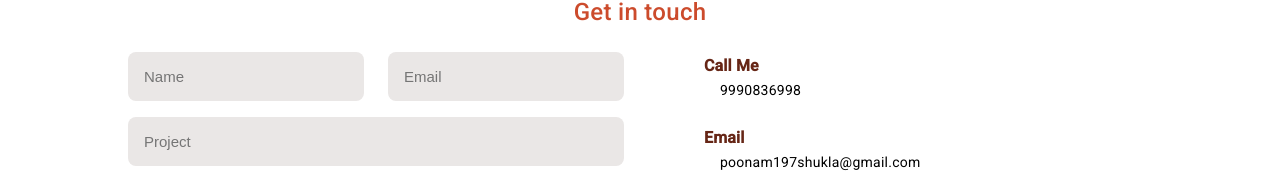
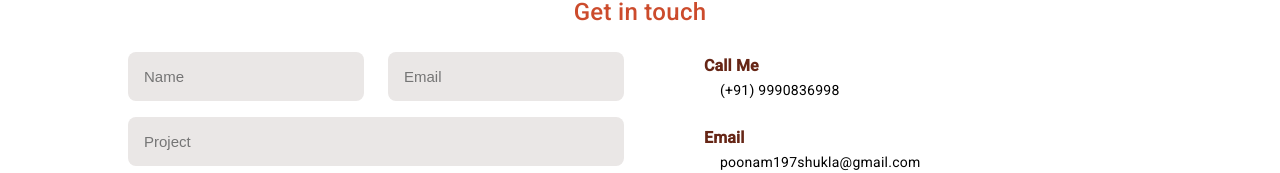
Before and after one commit to poonam197shukla/poonams-portfolio-frontend, an Angular app: page /contact in a window 1280 px wide. Shown: the part 140-313 px from the top of the page. Built offline with nearby package versions, Linux system fonts and the light colour scheme.

Commit message:
Update contact.component.html update

```diff
--- a/src/app/contact/contact.component.html
+++ b/src/app/contact/contact.component.html
@@ -19,7 +19,7 @@
                 <div>
                   <div class="contact_info">
                     <h3 class="contact_subtitle">Call Me</h3>
-                    <span class="contact_text">9990836998</span>
+                    <span class="contact_text">(+91) 9990836998</span>
                   </div>
 
                   <div class="contact_info">
```
